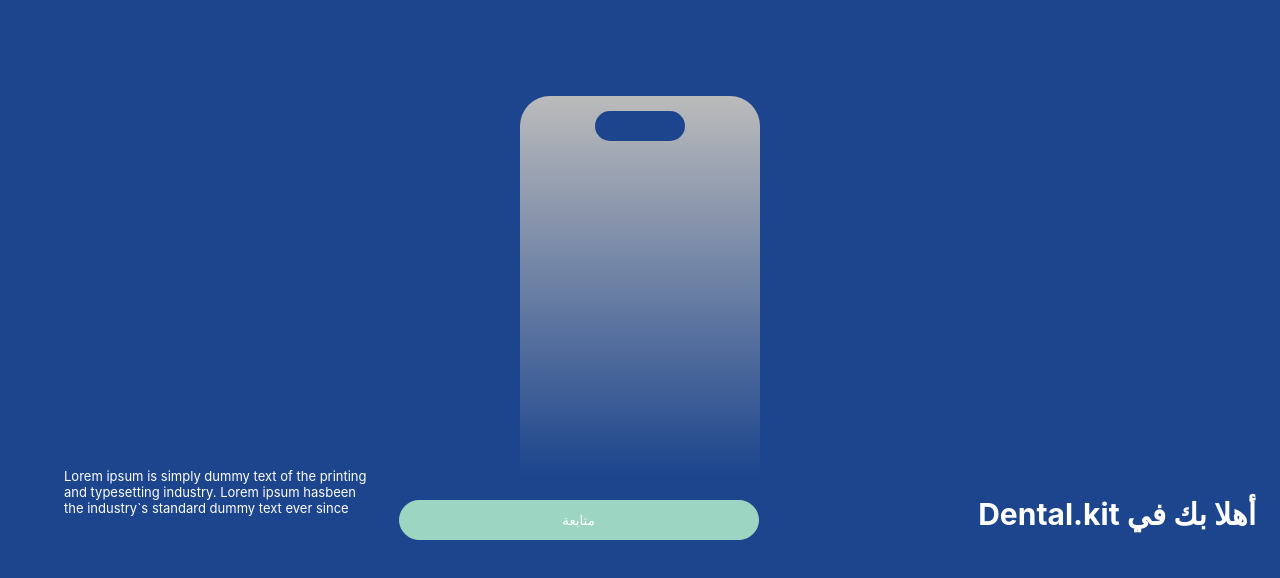
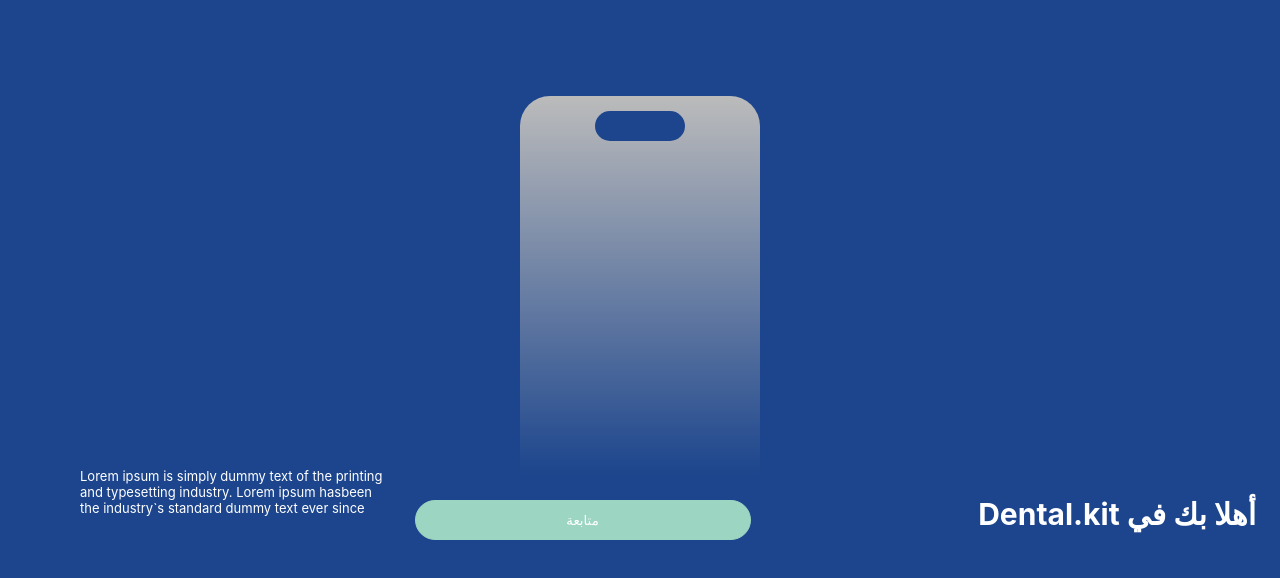
Before and after one commit to Nehad223/dsad, a React (Create React App) app: page /dsad/conformation in a window 1280 px wide. Shown: the top 578 px of the page. Built offline with nearby package versions, Linux system fonts and the light colour scheme.

Commit message:
dnasss32282215

```diff
--- a/src/components/All.css
+++ b/src/components/All.css
@@ -41,14 +41,14 @@
     color: white;
   }
   .Card_Par{
-    margin-left: 8vb;
+    margin-left: 10vb;
     margin-top: -1vh;
     color: white;
     float: left;
     font-size: 13px ;
   }
   .Card_Button{
-    width: 45vb !important;
+    width: 42vb !important;
     height: 40px !important;
     background-color: var(--second);
     color: white;
```
